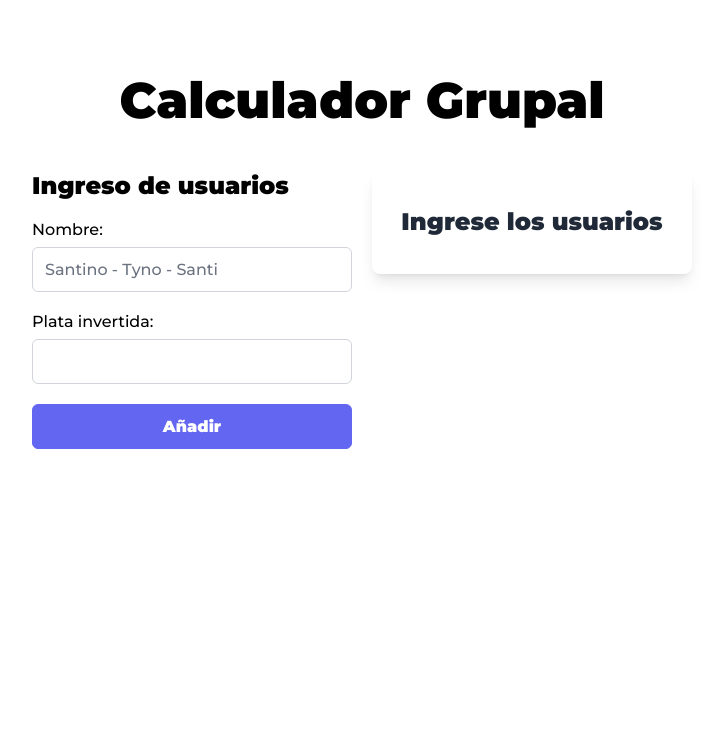
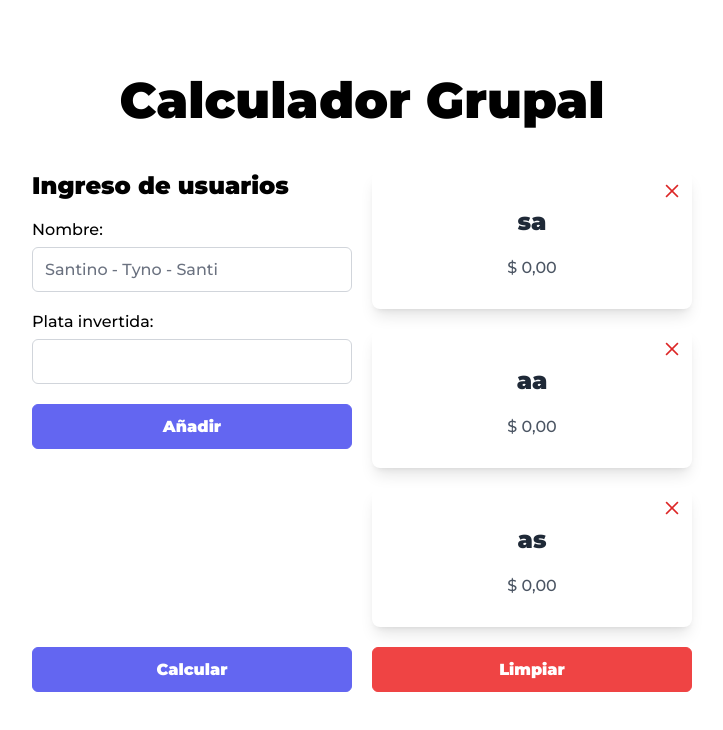
Before and after one commit to SantinoStimoli/plata-grupal, a Vue app: page / in a window 1280 px wide. Shown: the top 730 px of the page, without its empty margins (278-1001 px from the left). Built offline with nearby package versions, Linux system fonts and the light colour scheme.

Commit message:
deleteUser

```diff
--- a/src/App.vue
+++ b/src/App.vue
@@ -31,7 +31,7 @@
         class="flex justify-between gap-5 mb-5 max-l:flex-col [&>*]:w-1/2 max-l:[&>*]:w-full"
       >
         <Form @addUser="addUser" @setAlert="setAlert" />
-        <UsersList :users="users" />
+        <UsersList @deleteUser="deleteUser" :users="users" />
       </div>
 
       <div class="flex gap-5 max-sm:flex-col max-sm:[&>*]:w-full [&>*]:w-1/2">
@@ -61,7 +61,11 @@ export default {
     return {
       showAlert: false,
       alert: null as { status: string; message: string } | null,
-      users: [] as User[],
+      users: [
+        { name: 'sa', payment: 0 },
+        { name: 'aa', payment: 0 },
+        { name: 'as', payment: 0 }
+      ] as User[],
       showFinalUsers: false,
       finalUsers: [] as User[]
     }
@@ -96,6 +100,9 @@ export default {
 
       console.log(this.users)
       console.log(this.finalUsers)
+    },
+    deleteUser(index: number) {
+      this.users.splice(index, 1)
     }
   }
 }
--- a/src/components/UserCard.vue
+++ b/src/components/UserCard.vue
@@ -1,5 +1,13 @@
 <template>
-  <div class="bg-white shadow-lg rounded-lg text-center p-4">
+  <div class="bg-white shadow-lg rounded-lg text-center p-4 relative">
+    <!-- Agregar el icono de cruz de PrimeVue en la esquina superior derecha -->
+    <i
+      v-show="user?.name !== 'Ingrese los usuarios'"
+      v-if="!final"
+      class="pi pi-times text-red-600 hover:text-red-500 absolute top-3 right-3 cursor-pointer"
+      @click="$emit('deleteUser', index)"
+    />
+
     <h2 class="text-2xl font-semibold text-gray-800">
       {{ user?.name }}
     </h2>
@@ -25,10 +33,12 @@
     </p>
   </div>
 </template>
+
 <script lang="ts">
 export default {
   props: {
     user: Object,
+    index: Number,
     final: {
       type: Boolean,
       default: false
--- a/src/components/UsersList.vue
+++ b/src/components/UsersList.vue
@@ -1,6 +1,12 @@
 <template>
   <section class="flex flex-col gap-5">
-    <UserCard v-for="user in users" :user="user" :final="final" />
+    <UserCard
+      @deleteUser="deleteUser"
+      v-for="(user, index) in users"
+      :user="user"
+      :index="index"
+      :final="final"
+    />
     <UserCard v-show="users?.length === 0" :user="emptyUser" :final="final" />
   </section>
 </template>
@@ -22,6 +28,11 @@ export default {
       type: Boolean,
       default: false
     }
+  },
+  methods: {
+    deleteUser(index: number) {
+      this.$emit('deleteUser', index)
+    }
   }
 }
 </script>
```
